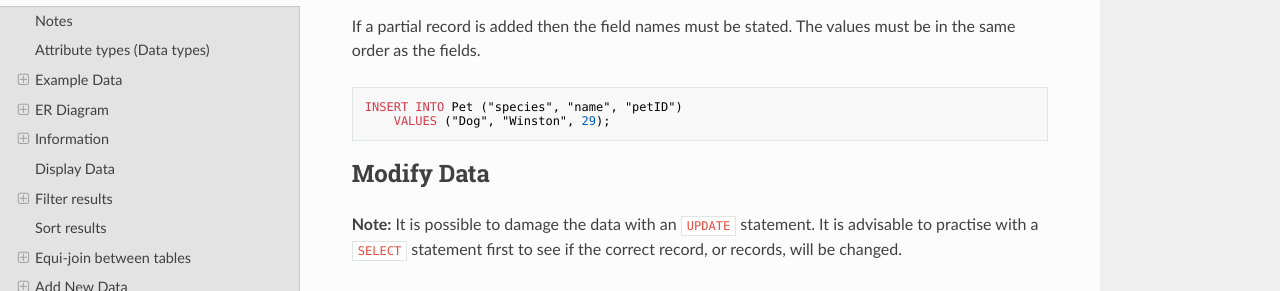
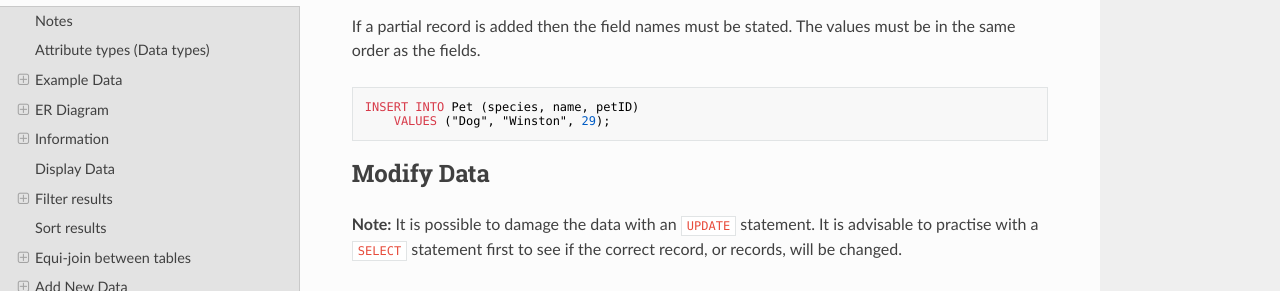
Before and after one commit to MrFriendCS/N5-CS, an MkDocs documentation site: the page built from docs/N5-CS-DDD.md, in a window 1280 px wide and 900 px high, scrolled down 5299 px. Shown: the part 160-451 px from the top of the window. Built offline with MkDocs 1.6.1, drawn with Linux system fonts in a browser that asks for light colours; nearby versions of some CDN libraries; some of the changed lines change nothing that is shown.

Commit message:
docs/N5-CS-DDD.md updated from https://stackedit.io/

````diff
--- a/docs/N5-CS-DDD.md
+++ b/docs/N5-CS-DDD.md
@@ -238,7 +238,7 @@ INSERT INTO Pet
 If a partial record is added then the field names must be stated.  The values must be in the same order as the fields.
 
 ``` sql
-INSERT INTO Pet ("species", "name", "petID")
+INSERT INTO Pet (species, name, petID)
     VALUES ("Dog", "Winston", 29);
 ```
 
@@ -509,7 +509,7 @@ SELECT *
        OR name = "Feline Leukaemia Virus";
 ```
 <!--stackedit_data:
-eyJoaXN0b3J5IjpbMTAzODg0NzMsLTEyNDUwMzc5MDksMTU5OT
-EwMzkyMyw4NzMwNjQxMTAsMTk1NDc5MjUzOSwtOTU4NTk4NDMx
-LC0xMjMzOTg0NzM2XX0=
+eyJoaXN0b3J5IjpbMTk0MTE0MTI5MywxMDM4ODQ3MywtMTI0NT
+AzNzkwOSwxNTk5MTAzOTIzLDg3MzA2NDExMCwxOTU0NzkyNTM5
+LC05NTg1OTg0MzEsLTEyMzM5ODQ3MzZdfQ==
 -->
````
